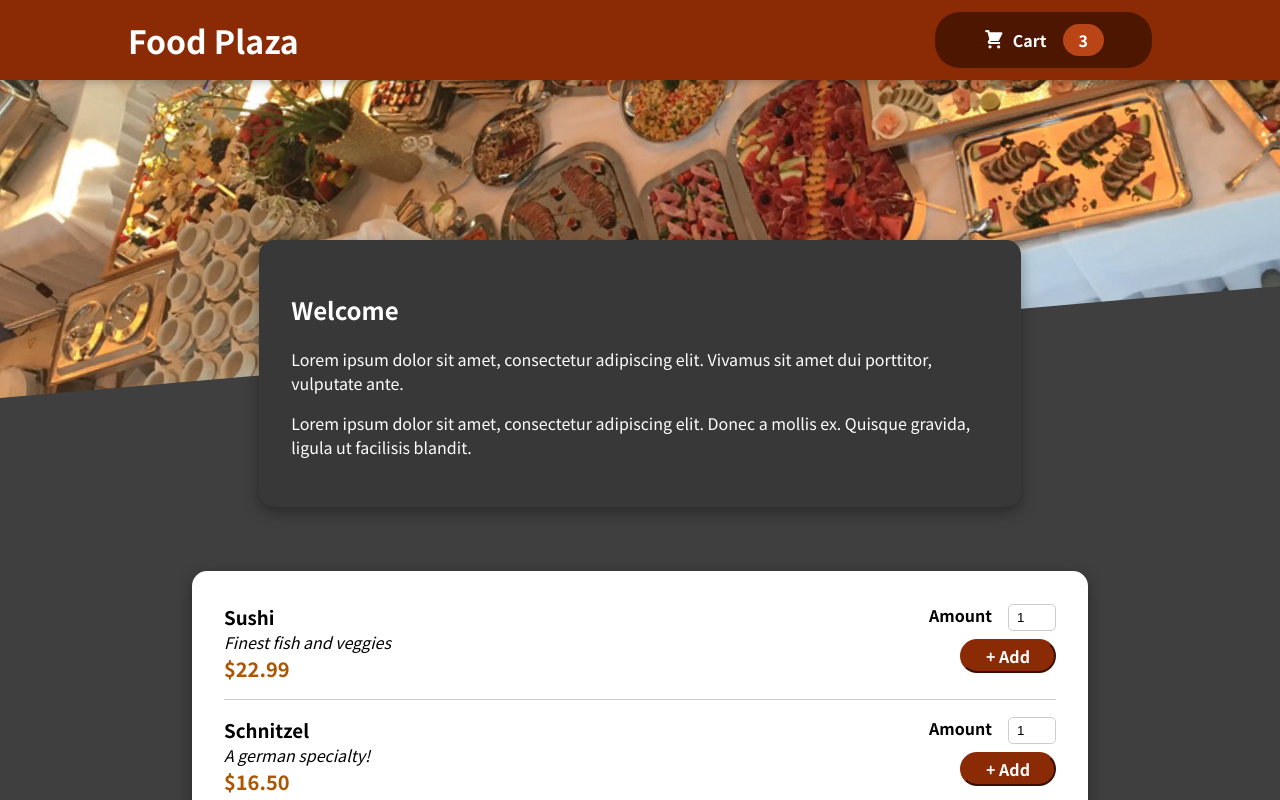
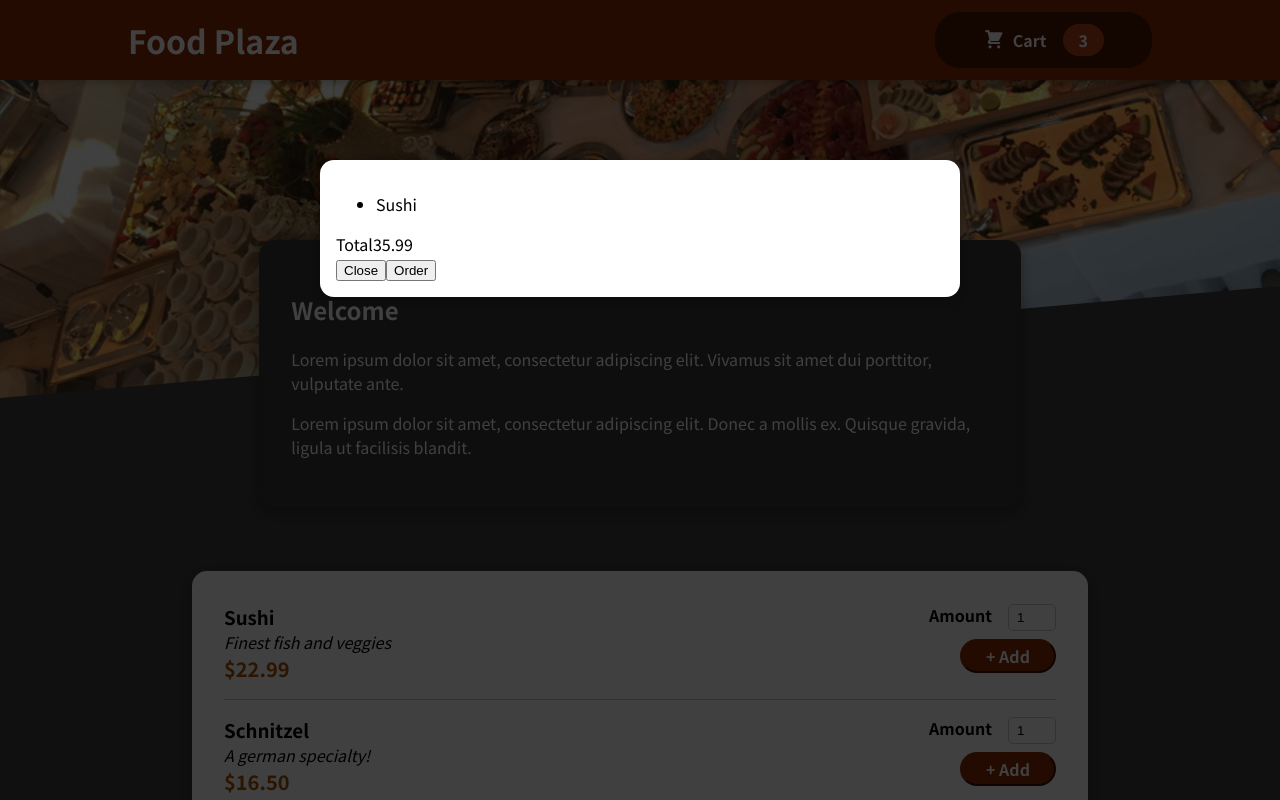
Before and after one commit to baderaharsh/food-delivery-app, a React (Create React App) app: page / in a window 1280 px wide. Shown: the top 800 px of the page. Built offline with nearby package versions, Linux system fonts and the light colour scheme.

Commit message:
Added modal from scratch

```diff
--- a/public/index.html
+++ b/public/index.html
@@ -28,6 +28,7 @@
   </head>
   <body>
     <noscript>You need to enable JavaScript to run this app.</noscript>
+    <div id="modal-cart"></div>
     <div id="root"></div>
     <!--
       This HTML file is a template.
--- a/src/App.js
+++ b/src/App.js
@@ -2,10 +2,12 @@ import { Fragment } from 'react';
 
 import Header from './components/Layouts/Header'
 import Meals from './components/Meals/Meals'
+import Cart from './components/Cart/Cart'
 
 function App() {
   return (
     <Fragment>
+      <Cart />
       <Header />
       <Meals />
     </Fragment>
--- /dev/null
+++ b/src/components/Cart/Cart.js
@@ -0,0 +1,28 @@
+// import classes from './Cart.module.css'
+import Modal from '../UI/Modal'
+
+const Cart = props => {
+
+    const cartItems = <ul>{[{ id: 'c1', name: 'Sushi', amount: 2, price: 12.99 }]
+        .map(item => <li>
+            {item.name}
+        </li>)}
+    </ul>
+    return <Modal>
+        {cartItems}
+        <div>
+            <span>
+                Total
+            </span>
+            <span>
+                35.99
+            </span>
+        </div>
+        <div>
+            <button>Close</button>
+            <button>Order</button>
+        </div>
+    </Modal>
+}
+
+export default Cart;
--- /dev/null
+++ b/src/components/UI/Modal.js
@@ -0,0 +1,24 @@
+import classes from './Modal.module.css'
+import { Fragment } from 'react'
+import ReactDOM from 'react-dom'
+
+const Backdrop = () => {
+    return <div className={classes.backdrop} />
+}
+
+const ModalOverlay = props => {
+    return  <div className={classes.modal}>
+                {props.children}
+            </div>
+}
+
+const element = document.getElementById("modal-cart");
+
+const Modal = props => {
+    return <Fragment>
+        {ReactDOM.createPortal(<Backdrop />,element)}
+        {ReactDOM.createPortal(<ModalOverlay>{props.children}</ModalOverlay>,element)}
+    </Fragment>
+}
+
+export default Modal;
--- /dev/null
+++ b/src/components/UI/Modal.module.css
@@ -0,0 +1,35 @@
+.backdrop {
+    position: fixed;
+    top: 0;
+    left: 0;
+    width: 100%;
+    height: 100vh;
+    background-color: rgba(0,0,0,0.75);
+    z-index: 20;
+}
+
+.modal {
+    position: fixed;
+    top: 20vh;
+    width: 50%;
+    max-width: 1000px;
+    left: 50%;
+    transform: translate(-50%, 0);
+    background-color: white;
+    border-radius: 14px;
+    padding: 1rem;
+    box-shadow: 0 2px 8px rgba(0,0,0,0.25);
+    z-index: 30;
+    animation: slide-down 300ms ease-out forwards;
+}
+
+@keyframes slide-down {
+    from {
+      opacity: 0;
+      transform: translate(-50%,-3rem);
+    }
+    to {
+      opacity: 1;
+      transform: translate(-50% ,0);
+    }
+  }
```
Also changed, not shown: src/components/Cart/Cart.module.css (added).
